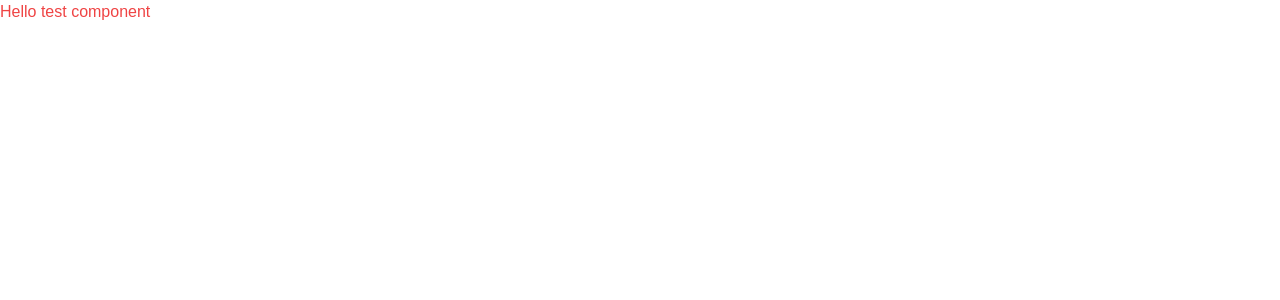
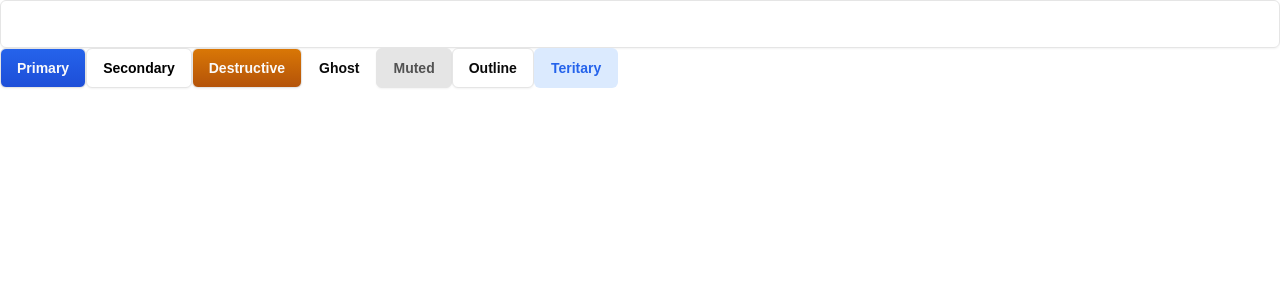
Before and after one commit to gddrew/on-track, a Next.js app: page / in a window 1280 px wide. Shown: the top 300 px of the page. Built offline with nearby package versions, Linux system fonts and the light colour scheme.

Commit message:
Customized components

```diff
--- a/src/app/globals.css
+++ b/src/app/globals.css
@@ -11,75 +11,63 @@ body {
     text-wrap: balance;
   }
 }
+
 @layer base {
   :root {
-    --background: oklch(1 0 0);
-    --foreground: oklch(0.145 0 0);
-    --card: oklch(1 0 0);
-    --card-foreground: oklch(0.145 0 0);
-    --popover: oklch(1 0 0);
-    --popover-foreground: oklch(0.145 0 0);
-    --primary: oklch(0.205 0 0);
-    --primary-foreground: oklch(0.985 0 0);
-    --secondary: oklch(0.97 0 0);
-    --secondary-foreground: oklch(0.205 0 0);
-    --muted: oklch(0.97 0 0);
-    --muted-foreground: oklch(0.556 0 0);
-    --accent: oklch(0.97 0 0);
-    --accent-foreground: oklch(0.205 0 0);
-    --destructive: oklch(0.577 0.245 27.325);
-    --border: oklch(0.922 0 0);
-    --input: oklch(0.922 0 0);
-    --ring: oklch(0.708 0 0);
-    --chart-1: oklch(0.87 0 0);
-    --chart-2: oklch(0.556 0 0);
-    --chart-3: oklch(0.439 0 0);
-    --chart-4: oklch(0.371 0 0);
-    --chart-5: oklch(0.269 0 0);
+    --background: 0 0% 100%;
+    --foreground: 0 0% 3.9%;
+    --card: 0 0% 100%;
+    --card-foreground: 0 0% 3.9%;
+    --popover: 0 0% 100%;
+    --popover-foreground: 0 0% 3.9%;
+    --primary: 0 0% 9%;
+    --primary-foreground: 0 0% 98%;
+    --secondary: 0 0% 96.1%;
+    --secondary-foreground: 0 0% 9%;
+    --muted: 0 0% 96.1%;
+    --muted-foreground: 0 0% 45.1%;
+    --accent: 0 0% 96.1%;
+    --accent-foreground: 0 0% 9%;
+    --destructive: 0 84.2% 60.2%;
+    --destructive-foreground: 0 0% 98%;
+    --border: 0 0% 89.8%;
+    --input: 0 0% 89.8%;
+    --ring: 0 0% 3.9%;
+    --chart-1: 12 76% 61%;
+    --chart-2: 173 58% 39%;
+    --chart-3: 197 37% 24%;
+    --chart-4: 43 74% 66%;
+    --chart-5: 27 87% 67%;
     --radius: 0.5rem;
-    --sidebar: oklch(0.985 0 0);
-    --sidebar-foreground: oklch(0.145 0 0);
-    --sidebar-primary: oklch(0.205 0 0);
-    --sidebar-primary-foreground: oklch(0.985 0 0);
-    --sidebar-accent: oklch(0.97 0 0);
-    --sidebar-accent-foreground: oklch(0.205 0 0);
-    --sidebar-border: oklch(0.922 0 0);
-    --sidebar-ring: oklch(0.708 0 0);
   }
   .dark {
-    --background: oklch(0.145 0 0);
-    --foreground: oklch(0.985 0 0);
-    --card: oklch(0.205 0 0);
-    --card-foreground: oklch(0.985 0 0);
-    --popover: oklch(0.205 0 0);
-    --popover-foreground: oklch(0.985 0 0);
-    --primary: oklch(0.922 0 0);
-    --primary-foreground: oklch(0.205 0 0);
-    --secondary: oklch(0.269 0 0);
-    --secondary-foreground: oklch(0.985 0 0);
-    --muted: oklch(0.269 0 0);
-    --muted-foreground: oklch(0.708 0 0);
-    --accent: oklch(0.269 0 0);
-    --accent-foreground: oklch(0.985 0 0);
-    --destructive: oklch(0.704 0.191 22.216);
-    --border: oklch(1 0 0 / 10%);
-    --input: oklch(1 0 0 / 15%);
-    --ring: oklch(0.556 0 0);
-    --chart-1: oklch(0.87 0 0);
-    --chart-2: oklch(0.556 0 0);
-    --chart-3: oklch(0.439 0 0);
-    --chart-4: oklch(0.371 0 0);
-    --chart-5: oklch(0.269 0 0);
-    --sidebar: oklch(0.205 0 0);
-    --sidebar-foreground: oklch(0.985 0 0);
-    --sidebar-primary: oklch(0.488 0.243 264.376);
-    --sidebar-primary-foreground: oklch(0.985 0 0);
-    --sidebar-accent: oklch(0.269 0 0);
-    --sidebar-accent-foreground: oklch(0.985 0 0);
-    --sidebar-border: oklch(1 0 0 / 10%);
-    --sidebar-ring: oklch(0.556 0 0);
+    --background: 0 0% 3.9%;
+    --foreground: 0 0% 98%;
+    --card: 0 0% 3.9%;
+    --card-foreground: 0 0% 98%;
+    --popover: 0 0% 3.9%;
+    --popover-foreground: 0 0% 98%;
+    --primary: 0 0% 98%;
+    --primary-foreground: 0 0% 9%;
+    --secondary: 0 0% 14.9%;
+    --secondary-foreground: 0 0% 98%;
+    --muted: 0 0% 14.9%;
+    --muted-foreground: 0 0% 63.9%;
+    --accent: 0 0% 14.9%;
+    --accent-foreground: 0 0% 98%;
+    --destructive: 0 62.8% 30.6%;
+    --destructive-foreground: 0 0% 98%;
+    --border: 0 0% 14.9%;
+    --input: 0 0% 14.9%;
+    --ring: 0 0% 83.1%;
+    --chart-1: 220 70% 50%;
+    --chart-2: 160 60% 45%;
+    --chart-3: 30 80% 55%;
+    --chart-4: 280 65% 60%;
+    --chart-5: 340 75% 55%;
   }
 }
+
 @layer base {
   * {
     @apply border-border;
@@ -88,3 +76,12 @@ body {
     @apply bg-background text-foreground;
   }
 }
+
+.hide-scrollbar {
+  -ms-overflow-style: none;
+  scrollbar-width: none;
+}
+
+.hide-scrollbar::--webkit-scrollbar {
+  display: none;
+}
--- a/src/app/page.tsx
+++ b/src/app/page.tsx
@@ -1,9 +1,17 @@
-import { TestComponent } from '@/features/test';
+import { Button } from '@/components/ui/button';
+import { Input } from '@/components/ui/input';
 
 export default function Home() {
   return (
     <div>
-      <TestComponent></TestComponent>
+      <Input />
+      <Button>Primary</Button>
+      <Button variant='secondary'>Secondary</Button>
+      <Button variant='destructive'>Destructive</Button>
+      <Button variant='ghost'>Ghost</Button>
+      <Button variant='muted'>Muted</Button>
+      <Button variant='outline'>Outline</Button>
+      <Button variant='teritary'>Teritary</Button>
     </div>
   );
 }
--- a/src/components/ui/button.tsx
+++ b/src/components/ui/button.tsx
@@ -1,57 +1,61 @@
-import * as React from "react"
-import { Slot } from "@radix-ui/react-slot"
-import { cva, type VariantProps } from "class-variance-authority"
+import * as React from 'react';
+import { Slot } from '@radix-ui/react-slot';
+import { cva, type VariantProps } from 'class-variance-authority';
 
-import { cn } from "@/lib/utils"
+import { cn } from '@/lib/utils';
 
 const buttonVariants = cva(
-  "inline-flex items-center justify-center gap-2 whitespace-nowrap rounded-md text-sm font-medium transition-colors focus-visible:outline-none focus-visible:ring-1 focus-visible:ring-ring disabled:pointer-events-none disabled:opacity-50 [&_svg]:pointer-events-none [&_svg]:size-4 [&_svg]:shrink-0",
+  'inline-flex items-center justify-center whitespace-nowrap rounded-md text-sm font-semibold transition-colors focus-visible:outline-none focus-visible:ring-1 focus-visible:ring-ring disabled:pointer-events-none disabled:bg-neutral-100 disabled:from-neutral-100 disabled:to-neutral-100 disabled:text-netural-300 border border-neutral-200 shadow-sm',
   {
     variants: {
       variant: {
-        default:
-          "bg-primary text-primary-foreground shadow hover:bg-primary/90",
+        primary:
+          'bg-gradient-to-b from-blue-600 to-blue-700 text-primary-foreground hover:from-blue-700 hover:to-blue-700',
         destructive:
-          "bg-destructive text-destructive-foreground shadow-sm hover:bg-destructive/90",
+          'bg-gradient-to-b from-amber-600 to-amber-700 text-destructive-foreground hover:from-amber-700 hover:to-amber-700',
         outline:
-          "border border-input bg-background shadow-sm hover:bg-accent hover:text-accent-foreground",
-        secondary:
-          "bg-secondary text-secondary-foreground shadow-sm hover:bg-secondary/80",
-        ghost: "hover:bg-accent hover:text-accent-foreground",
-        link: "text-primary underline-offset-4 hover:underline",
+          'border border-input bg-background shadow-sm hover:bg-accent hover:text-accent-foreground',
+        secondary: 'bg-white text-black hover:bg-neutral-100',
+        ghost:
+          'border-transparent shadow-none hover:bg-accent hover:text-accent-foreground',
+        muted: 'bg-neutral-200 text-neutral-600 hover:bg-neutral-200/80',
+        teritary:
+          'bg-blue-100 text-blue-600 border-transparent hover:bg-blue-200 shadow-none',
       },
       size: {
-        default: "h-9 px-4 py-2",
-        sm: "h-8 rounded-md px-3 text-xs",
-        lg: "h-10 rounded-md px-8",
-        icon: "h-9 w-9",
+        default: 'h-10 px-4 py-2',
+        sm: 'h-8 rounded-md px-3',
+        xs: 'h-7 rounded-md px-2 text-xs',
+        lg: 'h-12 rounded-md px-8',
+        icon: 'h-8 w-8',
       },
     },
     defaultVariants: {
-      variant: "default",
-      size: "default",
+      variant: 'primary',
+      size: 'default',
     },
-  }
-)
+  },
+);
 
 export interface ButtonProps
-  extends React.ButtonHTMLAttributes<HTMLButtonElement>,
+  extends
+    React.ButtonHTMLAttributes<HTMLButtonElement>,
     VariantProps<typeof buttonVariants> {
-  asChild?: boolean
+  asChild?: boolean;
 }
 
 const Button = React.forwardRef<HTMLButtonElement, ButtonProps>(
   ({ className, variant, size, asChild = false, ...props }, ref) => {
-    const Comp = asChild ? Slot : "button"
+    const Comp = asChild ? Slot : 'button';
     return (
       <Comp
         className={cn(buttonVariants({ variant, size, className }))}
         ref={ref}
         {...props}
       />
-    )
-  }
-)
-Button.displayName = "Button"
+    );
+  },
+);
+Button.displayName = 'Button';
 
-export { Button, buttonVariants }
+export { Button, buttonVariants };
--- a/src/components/ui/input.tsx
+++ b/src/components/ui/input.tsx
@@ -1,22 +1,22 @@
-import * as React from "react"
+import * as React from 'react';
 
-import { cn } from "@/lib/utils"
+import { cn } from '@/lib/utils';
 
-const Input = React.forwardRef<HTMLInputElement, React.ComponentProps<"input">>(
+const Input = React.forwardRef<HTMLInputElement, React.ComponentProps<'input'>>(
   ({ className, type, ...props }, ref) => {
     return (
       <input
         type={type}
         className={cn(
-          "flex h-9 w-full rounded-md border border-input bg-transparent px-3 py-1 text-base shadow-sm transition-colors file:border-0 file:bg-transparent file:text-sm file:font-medium file:text-foreground placeholder:text-muted-foreground focus-visible:outline-none focus-visible:ring-1 focus-visible:ring-ring disabled:cursor-not-allowed disabled:opacity-50 md:text-sm",
-          className
+          'flex h-12 w-full rounded-md border border-input bg-transparent px-3 py-1 text-base shadow-sm transition-colors file:border-0 file:bg-transparent file:text-sm file:font-medium file:text-foreground placeholder:text-muted-foreground focus-visible:outline-none focus-visible:ring-1 focus-visible:ring-ring disabled:cursor-not-allowed disabled:opacity-50 md:text-sm',
+          className,
         )}
         ref={ref}
         {...props}
       />
-    )
-  }
-)
-Input.displayName = "Input"
+    );
+  },
+);
+Input.displayName = 'Input';
 
-export { Input }
+export { Input };
--- a/tailwind.config.ts
+++ b/tailwind.config.ts
@@ -7,6 +7,7 @@ const config: Config = {
     './src/components/**/*.{js,ts,jsx,tsx,mdx}',
     './src/app/**/*.{js,ts,jsx,tsx,mdx}',
     './src/features/**/*.{js,ts,jsx,tsx,mdx}',
+    './src/hooks/**/*.{js,ts,jsx,tsx,mdx}',
   ],
   theme: {
     extend: {
@@ -37,7 +38,10 @@ const config: Config = {
           DEFAULT: 'hsl(var(--accent))',
           foreground: 'hsl(var(--accent-foreground))',
         },
-        destructive: 'hsl(var(--destructive))',
+        destructive: {
+          DEFAULT: 'hsl(var(--destructive))',
+          foreground: 'hsl(var(--destructive-foreground))',
+        },
         border: 'hsl(var(--border))',
         input: 'hsl(var(--input))',
         ring: 'hsl(var(--ring))',
@@ -47,16 +51,6 @@ const config: Config = {
           '3': 'hsl(var(--chart-3))',
           '4': 'hsl(var(--chart-4))',
           '5': 'hsl(var(--chart-5))',
-        },
-        sidebar: {
-          DEFAULT: 'hsl(var(--sidebar))',
-          foreground: 'hsl(var(--sidebar-foreground))',
-          primary: 'hsl(var(--sidebar-primary))',
-          'primary-foreground': 'hsl(var(--sidebar-primary-foreground))',
-          accent: 'hsl(var(--sidebar-accent))',
-          'accent-foreground': 'hsl(var(--sidebar-accent-foreground))',
-          border: 'hsl(var(--sidebar-border))',
-          ring: 'hsl(var(--sidebar-ring))',
         },
       },
       borderRadius: {
```
Also changed, not shown: src/components/ui/select.tsx (+46 -46 lines).
